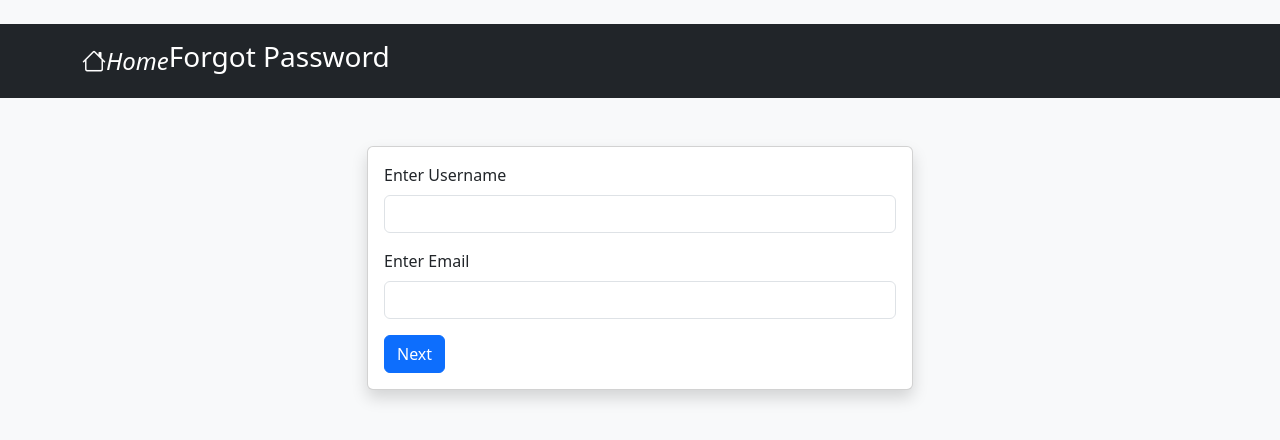
After one commit to Shraddhamali2104/QuizProject2, a Flask app: page /forgot_password in a window 1280 px wide. The commit adds this page. Shown: the top 440 px of the page. Run offline with Flask 3, Linux system fonts and the light colour scheme.

Commit message:
forgot password logic added. also good CSS

```diff
--- a/backend/login.py
+++ b/backend/login.py
@@ -1,5 +1,5 @@
 from flask import Flask, redirect, url_for, request, Blueprint, render_template, session
-from backend.database import setup_initial_tables, insert_initial_data, authenticate_user, signup_user
+from backend.database import setup_initial_tables, insert_initial_data, authenticate_user, signup_user, verify_username_email, update_password
 import os
 
 images_folder_DB = "/user_images"  # Replace with your images folder path
@@ -89,3 +89,32 @@ def logout():
     session.pop('username', None)
     session.pop('user', None)
     return render_template('main.html')
+
+@login_bp.route('/forgot_password', methods = ['GET', 'POST'])
+def forgot_password():
+    if request.method == 'GET':
+        return render_template('login_signup_section/forgot_pass1.html')
+    else:
+        username = request.form['username']
+        email = request.form['email']
+
+        status = verify_username_email(username, email)
+        if status:
+            return render_template('login_signup_section/forgot_pass2.html', username = username)
+        else:
+            return render_template('login_signup_section/forgot_pass1.html', error = "Unable to match username and Email, Try again")
+
+@login_bp.route('/forgot_password2', methods = ['POST'])
+def forgot_password2():
+    if request.method == 'POST':
+        status = update_password(request.form)
+        if status:
+            user = session['user']
+            if user in ['student', 'admin', 'guest']:
+                return render_template('login_signup_section/login.html', user = user)
+            else:
+                return redirect(url_for('login.index'))
+        else:
+            return render_template('login_signup_section/forgot_pass2.html', error = "Unable to do Forgot Password, Try again")
+    else:
+        return "some error in login/forgot_password2 route"
--- /dev/null
+++ b/templates/login_signup_section/forgot_pass1.html
@@ -0,0 +1,43 @@
+{% extends 'base.html' %}
+
+{% block title %}Quiz{% endblock %}
+{% block style_content %}
+
+{% endblock %}
+{% block header%}
+<div class="text-center">
+    <h3>Forgot Password<h3>
+</div>
+{%endblock%}
+
+{% block middle_content %}
+
+<div class="container mt-5">
+    <div class="row justify-content-center">
+        <div class="col-md-6">
+            <div class="card shadow">
+                <div class="card-body">
+                    {% if error %}
+                    <div class="alert alert-danger" role="alert">
+                        {{ error }}
+                    </div>
+                    {% endif %}
+                    <form action="/forgot_password" method="POST">
+                        <div class="mb-3">
+                            <label for="username" class="form-label">Enter Username</label>
+                            <input type="text" class="form-control" id="username" name="username">
+                        </div>
+                        <div class="mb-3">
+                            <label for="email" class="form-label">Enter Email</label>
+                            <input type="email" class="form-control" id="email" name="email">
+                        </div>
+                        <button type="submit" class="btn btn-primary">Next</button>
+                    </form>
+                </div>
+            </div>
+        </div>
+    </div>
+</div>
+
+
+{% endblock %}
--- a/templates/login_signup_section/login.html
+++ b/templates/login_signup_section/login.html
@@ -10,7 +10,6 @@
 <div class="container text-center" >
   <h2>Let's Login 🔓<h2>
 </div>
-
 {% endblock %}
 
 {% block middle_content %}
@@ -45,6 +44,7 @@
             </form>
 
             <div class="mt-3">
+              <a href="/forgot_password">Forgot Password?</a>
                 <p class="card-text">Don't have a Account? </p>
                 <a href="/signup" class="btn btn-outline-success ">Sign Up</a>
             </div>
```
Also changed, not shown: backend/database.py (+65 -0 lines), templates/login_signup_section/forgot_pass2.html (added, +43 -0 lines).
